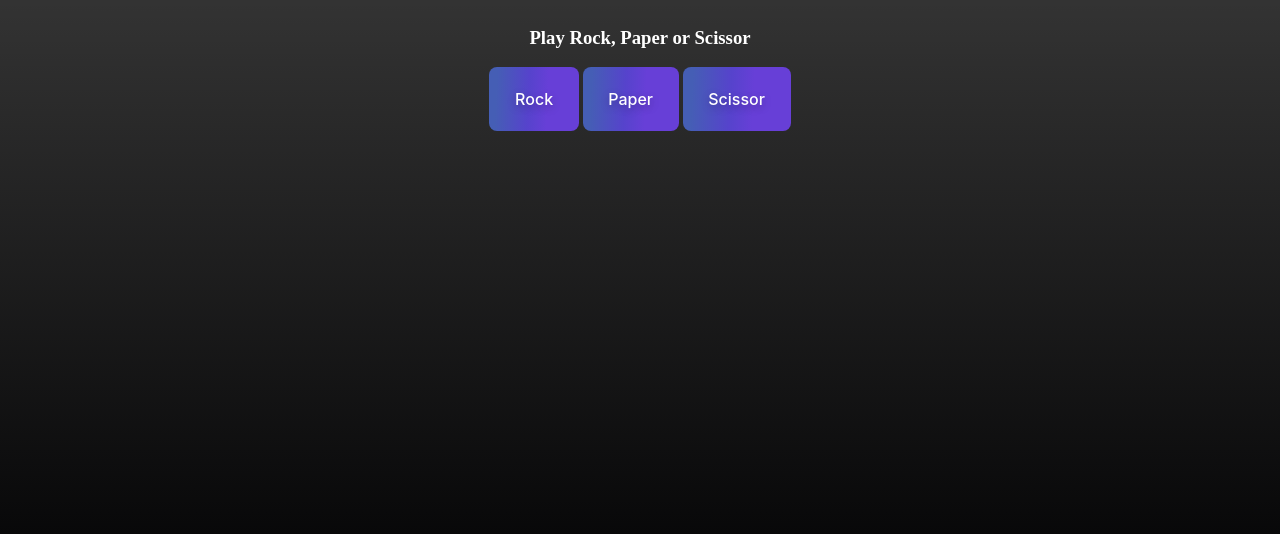
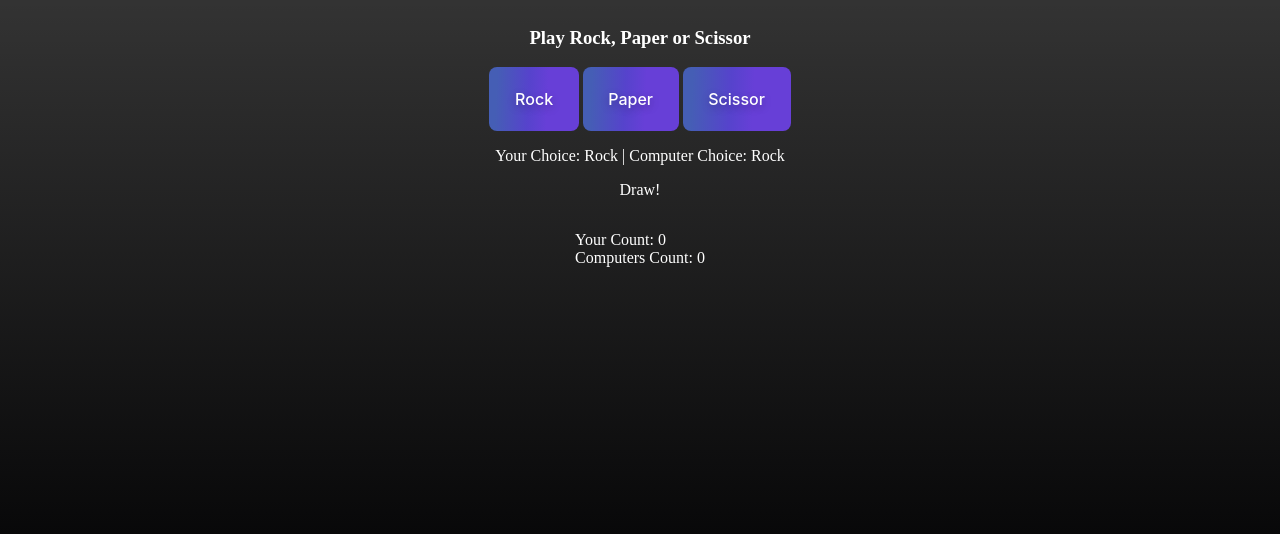
Before and after one commit to Syoxz/RockPaperScissorJS, a plain HTML site: page index.html in a window 1280 px wide. Both pictures are taken after a click on the button "Rock". Drawn offline with Linux system fonts and the light colour scheme.

Commit message:
Design angepasst & Draw hinzugefügt & PlayersChoices werden angezeigt

```diff
--- a/index.html
+++ b/index.html
@@ -15,15 +15,17 @@
     <button class="btn" id="Paper">Paper</button>
     <button class="btn" id="Scissor"> Scissor</button>
 </div>
-<div id="gameState" class="justify-content-center white-text"></div>
+<div id="playersChoices" class="justify-content-center white-text mt-2"></div>
+<div id="gameStateField" class="justify-content-center white-text mt-2">
+</div>
 <div id="winnerCount" class="justify-content-center white-text mt-4">
-
 </div>
 
 </body>
 <script>
     const winnerField = document.getElementById("winnerCount");
-    const gameStateField = document.getElementById("gameState");
+    const playersChoices = document.getElementById("playersChoices");
+    const gameStateField = document.getElementById("gameStateField");
     const buttons = document.querySelectorAll(".btn");
     buttons.forEach(button => button.addEventListener("click", playRockPaperScissor))
 
@@ -49,12 +51,15 @@
             computerCount = computerCount + 1;
             printWinner(computer, this.id, "Computer won!");
 
+        } else {
+            printWinner(computer, this.id, "Draw!");
         }
         console.log(this.id);
     }
 
     function printWinner(computerChoice, userChoice, gameState) {
-        gameStateField.textContent = gameState;
+        playersChoices.innerText = "Your Choice: " + userChoice + " | " + "Computer Choice: " + computerChoice;
+        gameStateField.innerText = gameState;
         winnerField.innerText = "Your Count: " + userCount + "\n" + " Computers Count: " + computerCount;
         console.log("User: " + userCount);
         console.log("Computer: " + computerCount);
```
